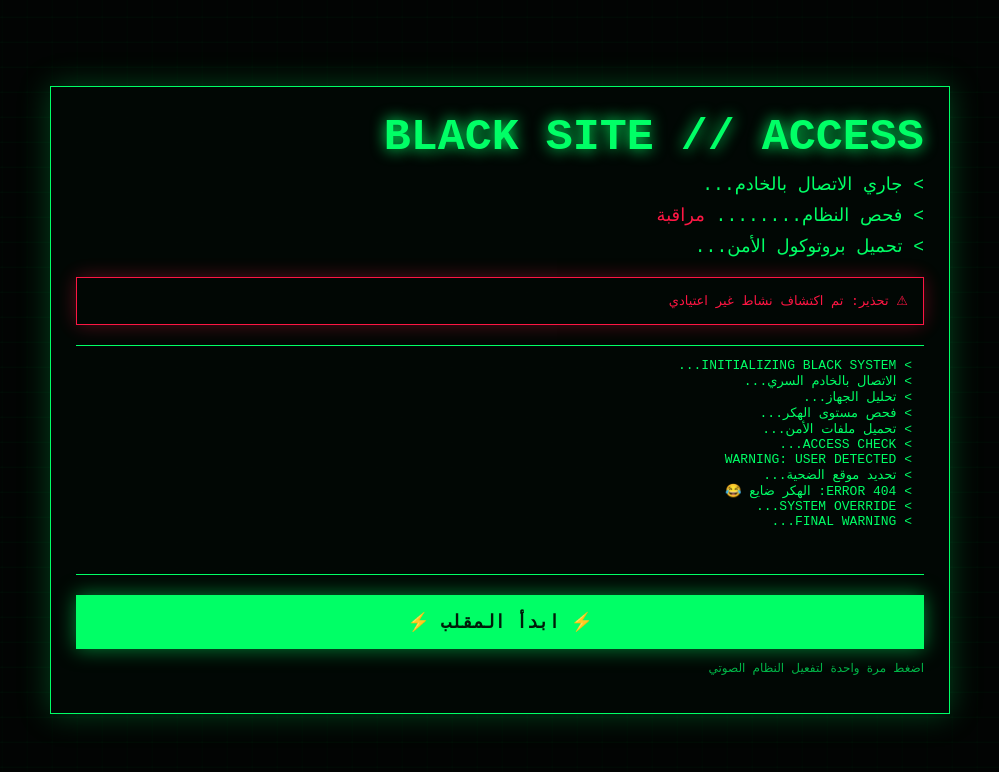
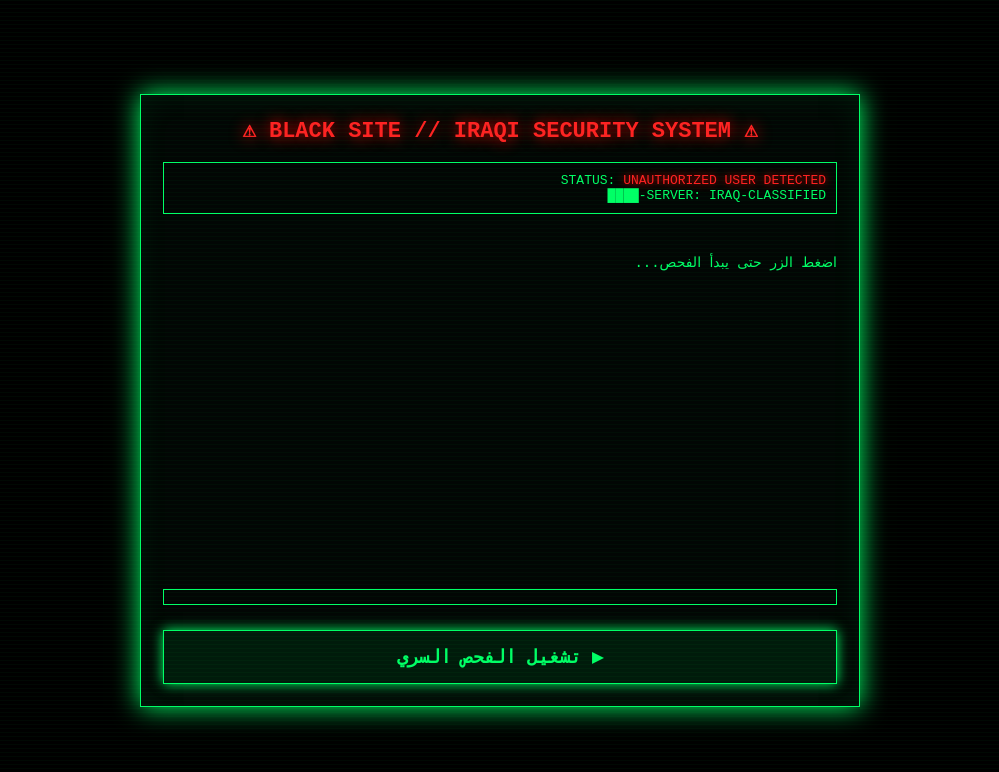
Before and after one commit to lbas24039-commits/iraqi-prank, a plain HTML site: page index.html in a window 1280 px wide. Shown: the whole page, without its empty margins (140-1139 px from the left). Drawn offline with Linux system fonts and the light colour scheme.

Commit message:
Update index.html

```diff
--- a/index.html
+++ b/index.html
@@ -2,8 +2,8 @@
 <html lang="ar" dir="rtl">
 <head>
 <meta charset="UTF-8">
-<meta name="viewport" content="width=device-width,initial-scale=1.0">
-<title>BLACK SITE // ACCESS</title>
+<meta name="viewport" content="width=device-width,initial-scale=1">
+<title>BLACK SITE // IRAQI SYSTEM</title>
 
 <style>
 *{box-sizing:border-box}
@@ -12,7 +12,7 @@ html,body{
  margin:0;
  width:100%;
  height:100%;
- background:#020403;
+ background:#000;
  color:#00ff66;
  font-family:monospace;
  overflow:hidden;
@@ -20,295 +20,307 @@ html,body{
 
 body{
  display:flex;
+ justify-content:center;
  align-items:center;
- justify-content:center;
 }
 
-body:before{
- content:"";
+.scan{
  position:fixed;
  inset:0;
  pointer-events:none;
- background:
- linear-gradient(rgba(0,255,100,.04) 1px,transparent 1px),
- linear-gradient(90deg,rgba(0,255,100,.025) 1px,transparent 1px);
- background-size:25px 25px;
- animation:grid 3s linear infinite;
+ background:repeating-linear-gradient(
+  0deg,
+  transparent 0px,
+  transparent 3px,
+  rgba(0,255,80,.07) 4px
+ );
+ z-index:20;
 }
 
-@keyframes grid{
- to{background-position:0 25px,25px 0}
+.flash{
+ position:fixed;
+ inset:0;
+ background:#ff0000;
+ opacity:0;
+ pointer-events:none;
+ z-index:30;
 }
 
-#app{
- width:min(900px,94vw);
- padding:25px;
+.panel{
+ width:94%;
+ max-width:720px;
+ padding:22px;
  border:1px solid #00ff66;
- box-shadow:0 0 30px #00ff6640;
- background:#020805e8;
- position:relative;
+ background:#020604;
+ box-shadow:0 0 25px #00ff66,
+ inset 0 0 30px rgba(0,255,100,.08);
 }
 
-h1{
- font-size:clamp(22px,6vw,45px);
- margin:0 0 10px;
- text-shadow:0 0 15px #00ff66;
- animation:glitch .12s infinite;
+.title{
+ color:#ff2222;
+ font-size:22px;
+ font-weight:bold;
+ text-align:center;
+ text-shadow:0 0 15px red;
+ margin-bottom:18px;
 }
 
-@keyframes glitch{
- 0%{transform:translate(0)}
- 50%{transform:translate(1px,-1px)}
- 100%{transform:translate(-1px,1px)}
-}
-
-.line{
- margin:9px 0;
- font-size:clamp(13px,3.5vw,18px);
-}
-
-.red{color:#ff1744}
-
-.warning{
- margin:20px 0;
- padding:15px;
- border:1px solid #ff1744;
- color:#ff1744;
- box-shadow:0 0 20px #ff174455;
- animation:danger .7s infinite alternate;
-}
-
-@keyframes danger{
- from{opacity:.5}
- to{opacity:1}
+.status{
+ border:1px solid #00ff66;
+ padding:10px;
+ margin-bottom:15px;
+ font-size:13px;
 }
 
 #terminal{
- height:230px;
+ height:350px;
  overflow:hidden;
- border-top:1px solid #00ff66;
- border-bottom:1px solid #00ff66;
- margin:20px 0;
- padding:12px;
- font-size:13px;
+ white-space:pre-wrap;
+ line-height:1.7;
+ font-size:14px;
 }
 
 button{
  width:100%;
- padding:16px;
- background:#00ff66;
- color:#001b09;
- border:0;
- font-weight:bold;
- font-size:18px;
- font-family:monospace;
- cursor:pointer;
- box-shadow:0 0 20px #00ff6680;
+ margin-top:15px;
+ padding:15px;
+ background:#001b0b;
+ color:#00ff66;
+ border:1px solid #00ff66;
+ font:bold 18px monospace;
+ box-shadow:0 0 12px #00ff66;
 }
 
 button:active{
  transform:scale(.97);
 }
 
-#result{
- display:none;
- text-align:center;
+.red{
+ color:#ff2222;
+ text-shadow:0 0 8px red;
+}
+
+.yellow{
+ color:#ffe600;
+}
+
+.progress{
+ height:16px;
+ border:1px solid #00ff66;
+ margin-top:10px;
+}
+
+.bar{
+ height:100%;
+ width:0%;
+ background:#00ff66;
+ box-shadow:0 0 12px #00ff66;
 }
 
 .big{
- font-size:clamp(28px,8vw,60px);
- color:#ff1744;
- text-shadow:0 0 25px red;
+ text-align:center;
+ font-size:35px;
+ margin-top:10px;
+ color:#ff2222;
+ text-shadow:0 0 15px red;
+}
+
+.shake{
  animation:shake .08s infinite;
 }
 
 @keyframes shake{
  0%{transform:translate(0)}
- 25%{transform:translate(3px,1px)}
- 50%{transform:translate(-3px,-1px)}
- 75%{transform:translate(2px,-2px)}
- 100%{transform:translate(-2px,2px)}
-}
-
-#count{
- font-size:60px;
- margin:15px;
-}
-
-.small{
- opacity:.7;
- font-size:12px;
+ 25%{transform:translate(3px,-2px)}
+ 50%{transform:translate(-3px,2px)}
+ 75%{transform:translate(2px,3px)}
+ 100%{transform:translate(0)}
 }
 </style>
 </head>
 
 <body>
 
-<div id="app">
+<div class="scan"></div>
+<div class="flash" id="flash"></div>
 
-<div id="start">
+<div class="panel">
 
-<h1>BLACK SITE // ACCESS</h1>
-
-<div class="line">> جاري الاتصال بالخادم...</div>
-<div class="line">> فحص النظام........ <span class="red">مراقبة</span></div>
-<div class="line">> تحميل بروتوكول الأمن...</div>
-
-<div class="warning">
-⚠ تحذير: تم اكتشاف نشاط غير اعتيادي
+<div class="title">
+⚠ BLACK SITE // IRAQI SECURITY SYSTEM ⚠
 </div>
 
-<div id="terminal"></div>
-
-<button onclick="startPrank()">
-⚡ ابدأ المقلب ⚡
-</button>
-
-<p class="small">
-اضغط مرة واحدة لتفعيل النظام الصوتي
-</p>
-
+<div class="status">
+STATUS: <span class="red">UNAUTHORIZED USER DETECTED</span>
+<br>
+SERVER: IRAQ-CLASSIFIED-████
 </div>
 
-<div id="result">
+<div id="terminal">
+اضغط الزر حتى يبدأ الفحص...
+</div>
 
-<div class="big">تم اكتشافك 😂</div>
+<div class="progress">
+<div class="bar" id="bar"></div>
+</div>
 
-<div id="count">3</div>
+<div class="big" id="count"></div>
 
-<p class="line">
-جاري إرسال فريق مكافحة الهكر...
-</p>
-
-<p class="line red">
-لا تخاف 😂 هذا مقلب عراقي!
-</p>
-
-<button onclick="location.reload()">
-🔄 إعادة المقلب
+<button onclick="start()">
+▶ تشغيل الفحص السري
 </button>
-
-</div>
 
 </div>
 
 <script>
 
-const terminal=document.getElementById("terminal");
+let terminal=document.getElementById("terminal");
+let bar=document.getElementById("bar");
+let count=document.getElementById("count");
+let flash=document.getElementById("flash");
 
-const messages=[
-"> INITIALIZING BLACK SYSTEM...",
-"> الاتصال بالخادم السري...",
-"> تحليل الجهاز...",
-"> فحص مستوى الهكر...",
-"> تحميل ملفات الأمن...",
-"> ACCESS CHECK...",
-"> WARNING: USER DETECTED",
-"> تحديد موقع الضحية...",
-"> ERROR 404: الهكر ضايع 😂",
-"> SYSTEM OVERRIDE...",
-"> FINAL WARNING..."
-];
+let audio;
 
-let i=0;
+function sound(freq=500,duration=.07){
 
-function writeLines(){
- if(i<messages.length){
-   terminal.innerHTML += messages[i]+"<br>";
-   terminal.scrollTop=terminal.scrollHeight;
-   i++;
-   setTimeout(writeLines,350);
+ if(!audio)
+   audio=new(window.AudioContext||
+   window.webkitAudioContext)();
+
+ let osc=audio.createOscillator();
+ let gain=audio.createGain();
+
+ osc.type="square";
+ osc.frequency.value=freq;
+
+ gain.gain.setValueAtTime(.05,audio.currentTime);
+ gain.gain.exponentialRampToValueAtTime(
+  .001,
+  audio.currentTime+duration
+ );
+
+ osc.connect(gain);
+ gain.connect(audio.destination);
+
+ osc.start();
+ osc.stop(audio.currentTime+duration);
+}
+
+function sleep(ms){
+ return new Promise(r=>setTimeout(r,ms));
+}
+
+async function write(text,speed=22){
+
+ for(let i=0;i<text.length;i++){
+
+  terminal.innerHTML+=text[i];
+
+  if(text[i]!==" ")
+    sound(250+Math.random()*700,.02);
+
+  await sleep(speed);
+ }
+
+ terminal.innerHTML+="\n";
+ terminal.scrollTop=terminal.scrollHeight;
+}
+
+async function progress(){
+
+ for(let i=0;i<=100;i++){
+
+  bar.style.width=i+"%";
+
+  if(i%10===0)
+    await sleep(100);
+
  }
 }
 
-writeLines();
+function redFlash(){
 
+ flash.style.opacity=".18";
 
-function beep(freq=700,duration=.12){
+ setTimeout(()=>{
+  flash.style.opacity="0";
+ },120);
 
- const ctx=new (window.AudioContext||window.webkitAudioContext)();
- const osc=ctx.createOscillator();
- const gain=ctx.createGain();
-
- osc.frequency.value=freq;
- osc.type="square";
-
- gain.gain.setValueAtTime(.08,ctx.currentTime);
- gain.gain.exponentialRampToValueAtTime(.001,ctx.currentTime+duration);
-
- osc.connect(gain);
- gain.connect(ctx.destination);
-
- osc.start();
- osc.stop(ctx.currentTime+duration);
 }
 
+async function countdown(){
 
-function speak(text){
+ for(let i=5;i>=1;i--){
 
- if("speechSynthesis" in window){
+  count.innerHTML=i;
+  sound(150,.25);
+  redFlash();
 
-   speechSynthesis.cancel();
+  await sleep(700);
+ }
 
-   const voice=new SpeechSynthesisUtterance(text);
+ count.innerHTML="";
 
-   voice.lang="ar-IQ";
-   voice.rate=.85;
-   voice.pitch=.65;
-   voice.volume=1;
-
-   speechSynthesis.speak(voice);
- }
 }
 
+async function start(){
 
-function startPrank(){
+ if(!audio)
+   audio=new(window.AudioContext||
+   window.webkitAudioContext)();
 
- beep(500,.15);
+ terminal.innerHTML="";
+ bar.style.width="0%";
 
- setTimeout(()=>beep(900,.15),180);
- setTimeout(()=>beep(1300,.2),360);
+ document.body.classList.add("shake");
 
- if(navigator.vibrate){
-   navigator.vibrate([100,70,100,70,200]);
- }
+ sound(100,.5);
 
- document.getElementById("start").style.display="none";
- document.getElementById("result").style.display="block";
+ await write(">> تهيئة النظام السري...");
+ await write(">> جاري الاتصال بالسيرفر...");
+ await write(">> الاتصال ناجح ✓");
 
- let n=3;
- const count=document.getElementById("count");
+ await sleep(400);
 
- count.innerText=n;
+ await write(">> فحص المستخدم...");
+ await write(">> تحليل مستوى الفضول...");
+ await write(">> مستوى الفضول: 100%");
 
- const timer=setInterval(()=>{
+ await sleep(400);
 
-   n--;
+ await write(">> جاري البحث عن المشاكل...");
+ await write(">> تم العثور على مشاكل هواية 😂");
 
-   count.innerText=n;
+ await progress();
 
-   beep(900,.15);
+ await write("");
+ await write(">> اكتمل الفحص بنسبة 100%");
+ await write(">> تم اكتشاف مستخدم عراقي مشبوه 👀");
 
-   if(n<=0){
+ await sleep(700);
 
-     clearInterval(timer);
+ await write("");
+ await write("⚠ تحذير: النظام بدأ يسأل أسئلة خطيرة!");
 
-     count.innerText="😂";
+ await countdown();
 
-     for(let x=0;x<5;x++){
-       setTimeout(()=>beep(300+Math.random()*1200,.15),x*130);
-     }
+ document.body.classList.remove("shake");
 
-     if(navigator.vibrate){
-       navigator.vibrate([200,100,300,100,500]);
-     }
+ await write("");
+ await write("😂😂😂 لحظة لحظة...");
+ await sleep(500);
 
-     speak(
-       "هلا بالهكر! شبيك صدگت؟ هذا مقلب عراقي يا بطل!"
-     );
-   }
+ await write("يمعود شنو مسوي حتى دخلت لهنا؟ 😂");
+ await write("لا تدك الشاشة، ما راح تطلع فلوس 😂");
+ await write("اطمّن حبيبي...");
+ await write("هذا مجرد مقلب عراقي 🇮🇶");
+ await write("");
+ await write("الحكم النهائي:");
+ await write("عليك چاي لكل الجماعة ☕😂");
 
- },1000);
+ sound(900,.3);
+
+ count.innerHTML="😂 مـقـلـب 😂";
 
 }
 
```
